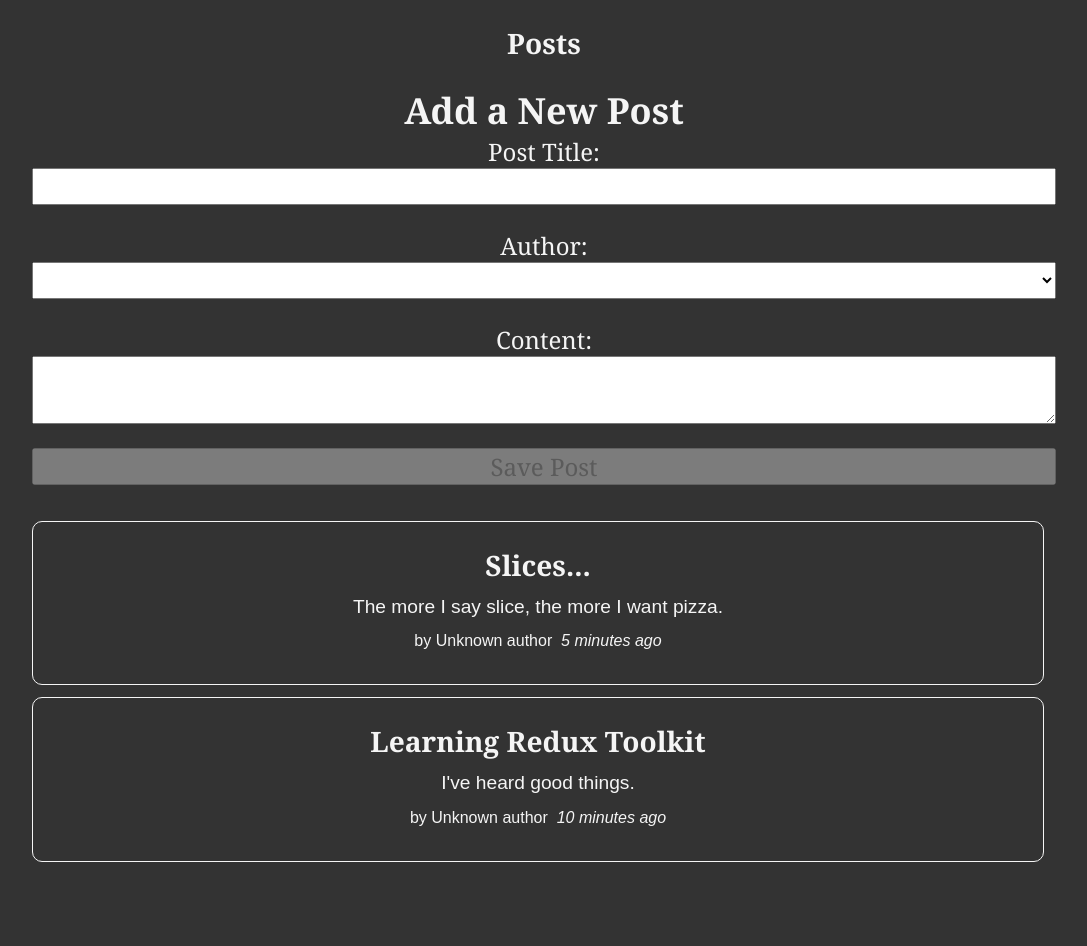
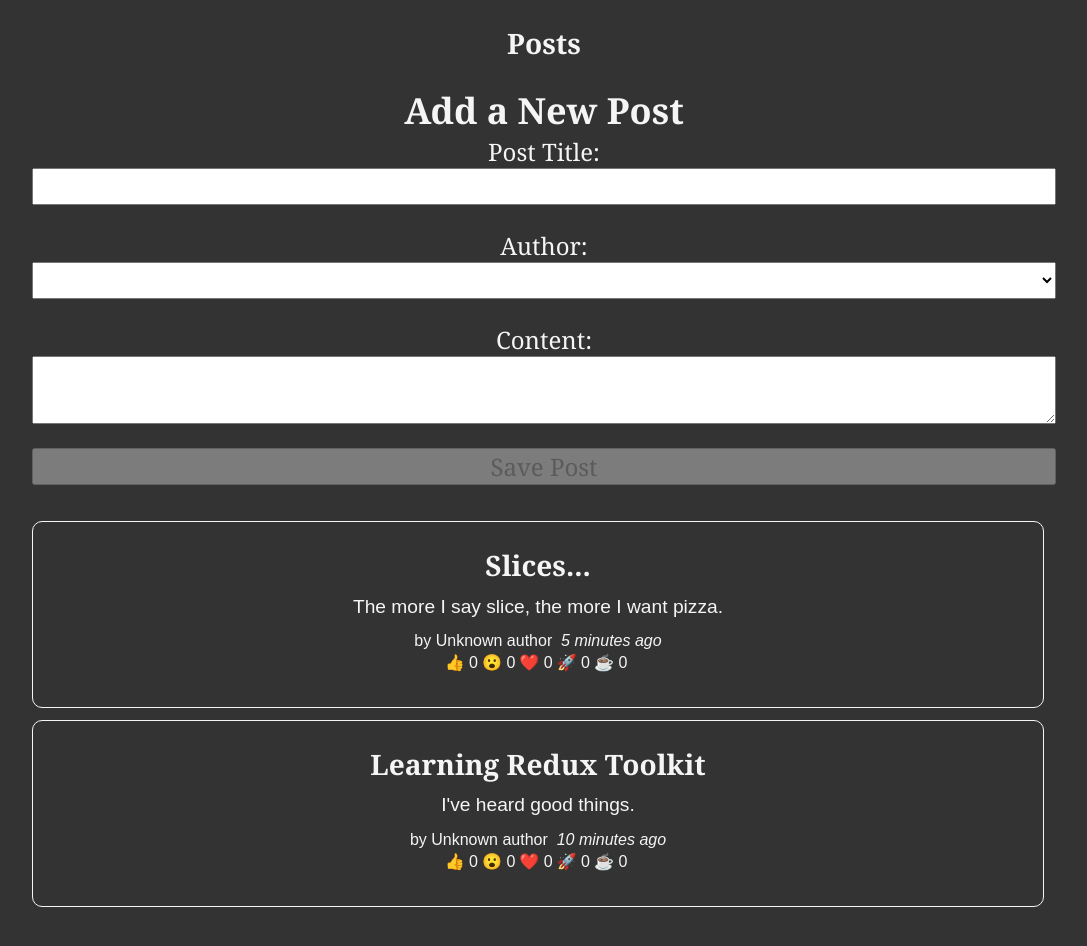
Before and after one commit to virajjain11/redux-toolkit, a React (Create React App) app: page / in a window 1280 px wide. Shown: the top 946 px of the page, without its empty margins (96-1183 px from the left). Built offline with nearby package versions, Linux system fonts and the light colour scheme.

Commit message:
import post reaction

```diff
--- a/src/components/Posts/PostLists.js
+++ b/src/components/Posts/PostLists.js
@@ -3,6 +3,7 @@ import { useSelector } from "react-redux";
 import { allPosts } from "../../redux/postsSlice";
 import PostAuthor from "./Author/PostAuthor";
 import CreatePosts from "./createPosts/CreatePosts";
+import PostReactions from "./Reactions/PostReactions";
 import PostTime from "./TimeStamp/PostTime";
 
 const PostLists = () => {
@@ -20,6 +21,7 @@ const PostLists = () => {
           <p className="postCredit">
             <PostAuthor userId={post.userId} />
             <PostTime timestamp={post.date} />
+            <PostReactions post={post} />
           </p>
         </article>
       </>
```
